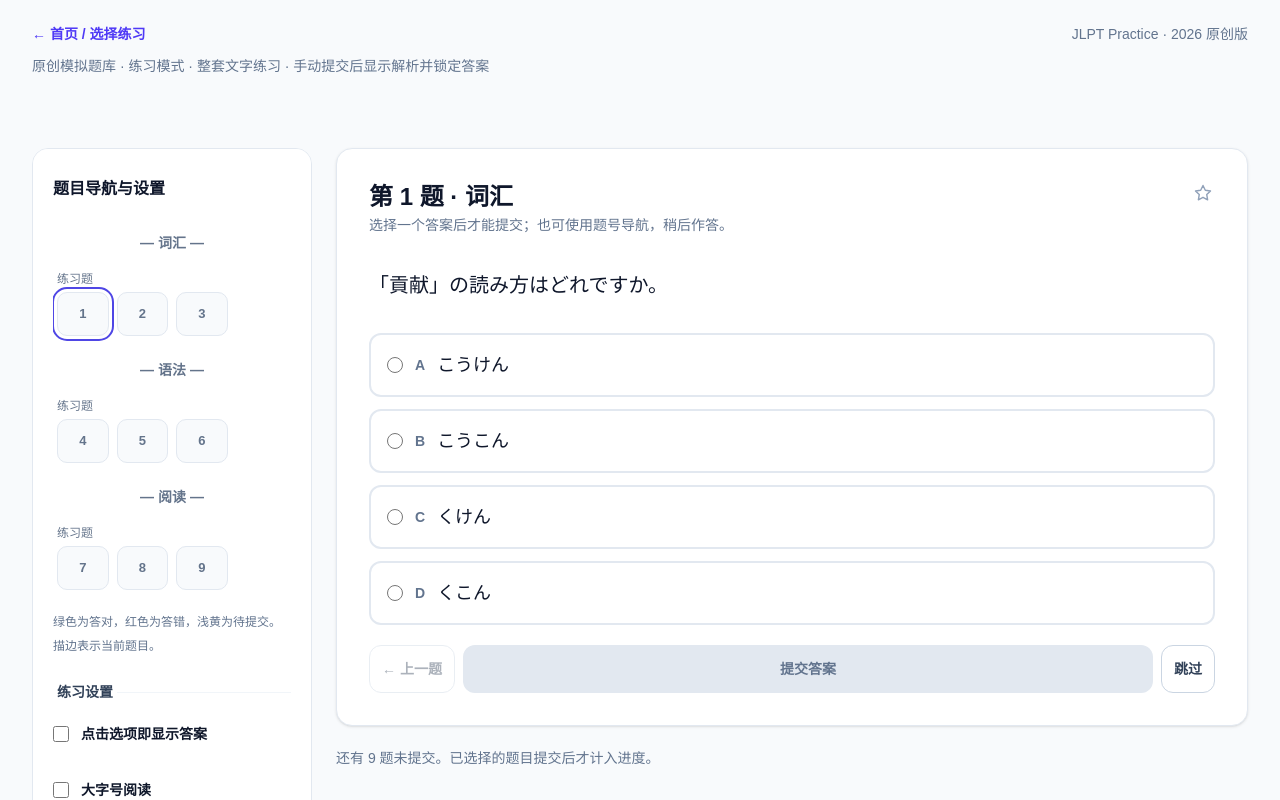
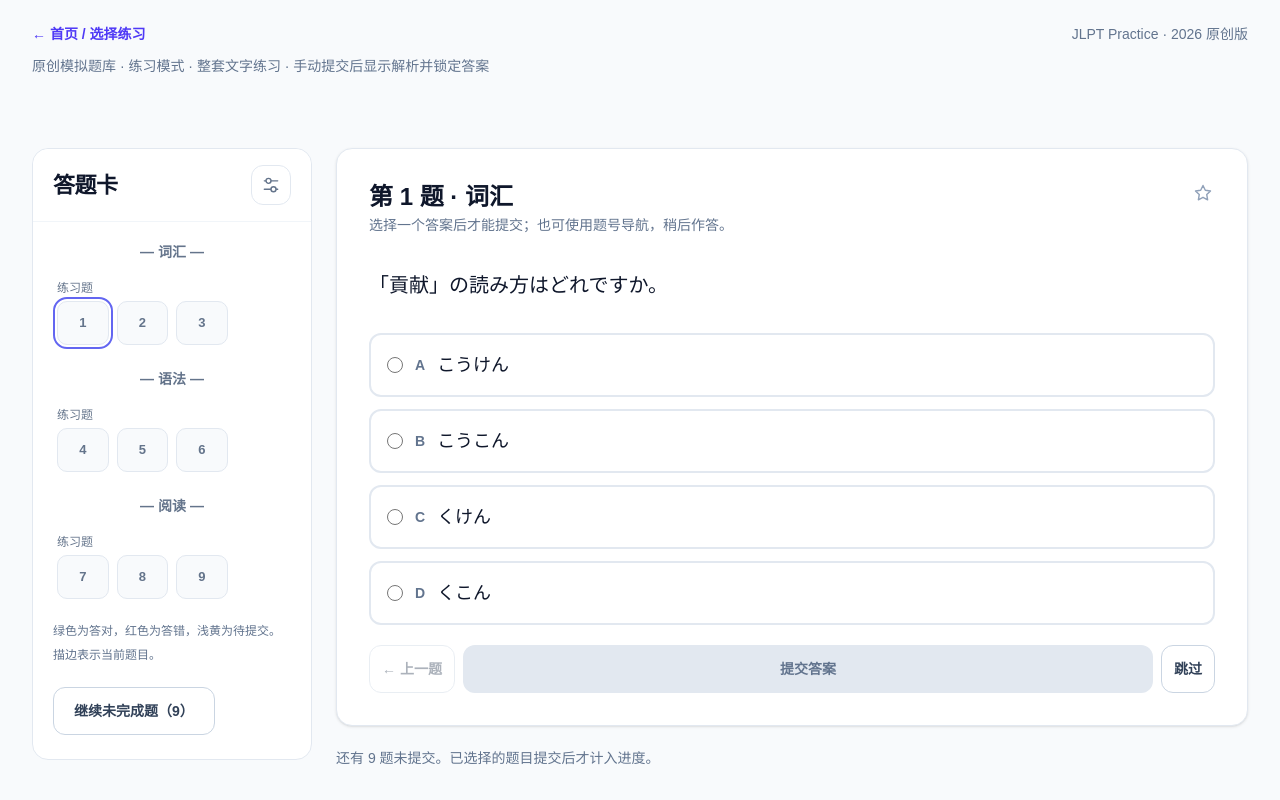
Before and after one commit to Linkyyy/new-jlpt-pratice, a Next.js app: page /practice in a window 1280 px wide. Shown: the top 800 px of the page. Built offline with nearby package versions, Linux system fonts and the light colour scheme.

Commit message:
Align desktop home cards and separate floating practice settings

```diff
--- a/src/app/panels.css
+++ b/src/app/panels.css
@@ -15,10 +15,14 @@ body:has(dialog:modal) { overflow: hidden; }
   .session-layout, .favorites-layout { display: grid; grid-template-columns: 280px minmax(0, 1fr); gap: 24px; align-items: start; }
   .session-layout > header, .favorites-layout > header, .session-timer { grid-column: 1 / -1; }
   .session-content { grid-column: 2; }
-  .home-layout { display: grid; grid-template-columns: minmax(300px, .8fr) minmax(0, 1.2fr); gap: 32px; align-items: start; }
+  .home-layout { display: grid; grid-template-columns: repeat(2, minmax(0, 1fr)); gap: 32px; align-items: stretch; }
   .home-header { grid-column: 1 / -1; }
   .home-selection { grid-column: 1; grid-row: 2; }
-  .home-layout > .responsive-panel { grid-column: 2; grid-row: 2; }
+  .home-layout > .responsive-panel { grid-column: 2; grid-row: 2; position: static; align-self: stretch; display: flex; }
+  .home-layout > .responsive-panel > .panel-dialog { height: 100%; max-height: none; overflow: visible; }
+  .home-layout > .responsive-panel .panel-inner { padding: 32px; }
+  .home-layout > .responsive-panel .panel-heading { position: static; padding-block: 0; }
+  .home-layout > .responsive-panel .panel-heading h2 { font-size: 20px; line-height: 28px; }
 }
 @media (max-width: 1023px) {
   .session-layout > header { margin-bottom: 16px; }
@@ -77,7 +81,7 @@ body:has(dialog:modal) { overflow: hidden; }
   .session-layout:has(.session-review) .reading-article { scroll-margin-top: 148px; }
 }
 
-.question-overview { max-height: 420px; overflow-y: auto; padding: 4px; margin-bottom: 16px; }
+.question-overview { padding: 4px; margin-bottom: 16px; }
 .overview-results { max-height: none; overflow: visible; margin-top: 12px; }
 .overview-category + .overview-category { margin-top: 24px; }
 .overview-category-title { margin-bottom: 16px; text-align: center; font-size: 14px; font-weight: 600; color: #64748b; }
@@ -90,3 +94,16 @@ body:has(dialog:modal) { overflow: hidden; }
   .responsive-panel .overview-group-label { padding-top: 0; }
   .responsive-panel .overview-numbers { grid-template-columns: repeat(4, minmax(0, 1fr)); }
 }
+
+.panel-heading-actions { display: flex; align-items: center; gap: 8px; }
+.answer-card-panel .panel-heading { top: 0; margin: -20px -20px 16px; padding: 16px 20px; border-bottom: 1px solid #f1f5f9; border-radius: 16px 16px 0 0; }
+.answer-card-panel .panel-heading h2 { font-size: 22px; letter-spacing: -.02em; }
+.answer-card-instruction { margin-bottom: 20px; padding-bottom: 16px; border-bottom: 1px solid #f1f5f9; }
+.answer-card-instruction summary { width: fit-content; cursor: pointer; font-size: 12px; font-weight: 600; color: #64748b; }
+.floating-settings { display: inline-flex; }
+.settings-toggle { display: inline-flex; width: 40px; height: 40px; align-items: center; justify-content: center; flex-shrink: 0; border: 1px solid #e2e8f0; border-radius: 12px; background: white; color: #64748b; }
+.settings-toggle:hover { background: #f8fafc; color: #4f46e5; }
+.settings-toggle:focus-visible { outline: 2px solid #6366f1; outline-offset: 2px; }
+.floating-settings-window { position: fixed; inset: auto 24px 24px auto; margin: 0; width: min(360px, calc(100vw - 32px)); max-height: calc(100dvh - 48px); overflow-y: auto; overscroll-behavior: contain; border: 1px solid #e2e8f0; border-radius: 20px; padding: 20px; background: #fff; color: #0f172a; box-shadow: 0 16px 64px rgb(15 23 42 / 20%); }
+.floating-settings-heading { display: flex; align-items: center; justify-content: space-between; gap: 12px; margin-bottom: 16px; }
+@media (max-width: 1023px) { .floating-settings-window { inset: auto 16px 16px auto; } }
--- a/src/app/practice/practice-exercise.tsx
+++ b/src/app/practice/practice-exercise.tsx
@@ -4,6 +4,7 @@ import { useEffect, useRef, useState, type FormEvent, type MouseEvent } from "re
 import QuestionOverview from "./question-overview";
 import Link from "next/link";
 import ResponsivePanel from "@/components/responsive-panel";
+import FloatingSettings from "@/components/floating-settings";
 import { useRouter } from "next/navigation";
 import type { OptionId } from "@/data/practice-question";
 import type { PracticePaper } from "@/data/practice-papers";
@@ -174,16 +175,10 @@ export default function PracticeExercise({ paper, initialQuestionIndex = 0 }: Pr
         </header>
 
         {finished && !showResults && <ReviewToolbar onReturn={() => setShowResults(true)} />}
-        <ResponsivePanel title="题目导航与设置" trigger={`题号与设置 · 已提交 ${completedQuestions}/${totalQuestions}`} >
-          {question.instruction && <div className="mb-5 border-b border-slate-100 pb-4"><h3 className="text-sm font-semibold">题型说明</h3><RichContent text={question.instruction} html={question.richText} lang="ja" className="mt-2 text-sm leading-7 text-slate-600" /></div>}
-          <QuestionOverview questions={paper.questions} currentIndex={questionIndex} onSelect={goToQuestion} getStatus={(item) => {
-            const answer = answers[item.id];
-            return answer?.submitted ? answer.selectedOptionId === item.correctOptionId ? "correct" : "incorrect" : answer ? "draft" : "empty";
-          }} />
-          <p className="mb-5 text-xs leading-6 text-slate-500">绿色为答对，红色为答错，浅黄为待提交。描边表示当前题目。</p>
-
-        <fieldset className="mt-6 border-t border-slate-100 pt-5">
-          <legend className="px-1 text-sm font-semibold text-slate-700">{finished ? "显示设置" : "练习设置"}</legend>
+        <ResponsivePanel title="答题卡" className="answer-card-panel" trigger={`答题卡 · 已提交 ${completedQuestions}/${totalQuestions}`} headerAction={
+          <FloatingSettings title={finished ? "复习设置" : "练习设置"}>
+        <fieldset>
+          <legend className="sr-only">答题与显示</legend>
           <div className="grid gap-3">
             {!finished && <>
             <label className="flex min-h-11 cursor-pointer items-start gap-3 text-sm leading-6">
@@ -200,6 +195,15 @@ export default function PracticeExercise({ paper, initialQuestionIndex = 0 }: Pr
         </fieldset>
         <NavigationSettings swipeEnabled={swipeEnabled} buttonsEnabled={buttonsEnabled} onSwipeChange={setSwipeEnabled} onButtonsChange={setButtonsEnabled} />
         <p className="mt-4 text-xs leading-6 text-slate-500">{paper.sourceLabel} · {paper.periodLabel} · {paper.typeLabel}。刷新或离开会重置本次答题记录。{Boolean(paper.excludedCount) && ` ${paper.excludedCount} 题因资源缺失未计入本次练习。`}</p>
+          </FloatingSettings>
+        }>
+          {question.instruction && <details className="answer-card-instruction"><summary>题型说明</summary><RichContent text={question.instruction} html={question.richText} lang="ja" className="mt-2 text-sm leading-7 text-slate-600" /></details>}
+          <QuestionOverview questions={paper.questions} currentIndex={questionIndex} onSelect={goToQuestion} getStatus={(item) => {
+            const answer = answers[item.id];
+            return answer?.submitted ? answer.selectedOptionId === item.correctOptionId ? "correct" : "incorrect" : answer ? "draft" : "empty";
+          }} />
+          <p className="mb-5 text-xs leading-6 text-slate-500">绿色为答对，红色为答错，浅黄为待提交。描边表示当前题目。</p>
+
         <div className="mt-4 flex flex-wrap gap-2">{finished ? <button type="button" onClick={() => setShowResults(true)} className={secondaryButton}>返回结算</button> : remainingQuestions === 0 ? <button type="button" onClick={finishPaper} className={primaryButton}>完成并交卷</button> : buttonsEnabled && <button type="button" onClick={() => goToQuestion(firstIncompleteIndex)} className={secondaryButton}>继续未完成题（{remainingQuestions}）</button>}</div>
 
 </ResponsivePanel>
--- /dev/null
+++ b/src/components/floating-settings.tsx
@@ -0,0 +1,21 @@
+"use client";
+
+import { useId, type ReactNode } from "react";
+
+export default function FloatingSettings({ title = "练习设置", children }: { title?: string; children: ReactNode }) {
+  const id = useId();
+  return (
+    <div className="floating-settings">
+      <button type="button" popoverTarget={id} aria-haspopup="dialog" aria-controls={id} aria-label={title} title={title} className="settings-toggle">
+        <svg aria-hidden="true" viewBox="0 0 24 24" width="20" height="20" fill="none" stroke="currentColor" strokeWidth="1.7" strokeLinecap="round"><path d="M4 7h16M4 17h16" /><circle cx="9" cy="7" r="3" fill="white" /><circle cx="15" cy="17" r="3" fill="white" /></svg>
+      </button>
+      <section id={id} popover="auto" role="dialog" aria-labelledby={`${id}-title`} className="floating-settings-window">
+        <div className="floating-settings-heading">
+          <h2 id={`${id}-title`} className="text-lg font-bold">{title}</h2>
+          <button type="button" popoverTarget={id} popoverTargetAction="hide" aria-label={`隐藏${title}`} className="settings-toggle">✕</button>
+        </div>
+        {children}
+      </section>
+    </div>
+  );
+}
--- a/src/components/responsive-panel.tsx
+++ b/src/components/responsive-panel.tsx
@@ -3,7 +3,7 @@
 import { useEffect, useId, useRef, useState, type ReactNode } from "react";
 
 /** One set of controls, shown inline on desktop and in a modal drawer on mobile. */
-export default function ResponsivePanel({ title, trigger, children, className = "" }: { title: string; trigger?: string; children: ReactNode; className?: string }) {
+export default function ResponsivePanel({ title, trigger, children, className = "", headerAction }: { title: string; trigger?: string; children: ReactNode; className?: string; headerAction?: ReactNode }) {
   const id = useId();
   const dialog = useRef<HTMLDialogElement>(null);
   const [expanded, setExpanded] = useState(false);
@@ -19,7 +19,8 @@ export default function ResponsivePanel({ title, trigger, children, className =
       setExpanded(false);
       if (media.matches) {
         element.show();
-        if (previousFocus instanceof HTMLElement) previousFocus.focus({ preventScroll: true });
+        if (previousFocus instanceof HTMLElement && previousFocus !== document.body && previousFocus.getClientRects().length > 0) previousFocus.focus({ preventScroll: true });
+        else if (document.activeElement instanceof HTMLElement) document.activeElement.blur();
         window.scrollTo(previousScroll);
       }
     }
@@ -33,7 +34,7 @@ export default function ResponsivePanel({ title, trigger, children, className =
       <button type="button" aria-haspopup="dialog" aria-controls={id} aria-expanded={expanded} onClick={() => { dialog.current?.showModal(); setExpanded(true); }} className="panel-trigger">{trigger ?? title} <span aria-hidden="true">☰</span></button>
       <dialog ref={dialog} id={id} aria-labelledby={`${id}-title`} className="panel-dialog" onClose={() => setExpanded(false)} onClick={(event) => { const rect = event.currentTarget.getBoundingClientRect(); if (event.target === event.currentTarget && (event.clientX < rect.left || event.clientX > rect.right || event.clientY < rect.top || event.clientY > rect.bottom) && !window.matchMedia("(min-width: 1024px)").matches) dialog.current?.close(); }}>
         <div className="panel-inner" onClick={(event) => { if (event.target instanceof Element && event.target.closest('nav[aria-label="题目导航"] button') && !window.matchMedia("(min-width: 1024px)").matches) dialog.current?.close(); }}>
-          <div className="panel-heading"><h2 id={`${id}-title`} className="font-bold text-slate-900">{title}</h2><button type="button" aria-label={`关闭${title}`} onClick={() => dialog.current?.close()} className="panel-close">✕</button></div>
+          <div className="panel-heading"><h2 id={`${id}-title`} className="font-bold text-slate-900">{title}</h2><div className="panel-heading-actions">{headerAction}<button type="button" aria-label={`关闭${title}`} onClick={() => dialog.current?.close()} className="panel-close">✕</button></div></div>
           {children}
         </div>
       </dialog>
```
Also changed, not shown: src/app/practice/exam-session.tsx (+8 -4 lines).
